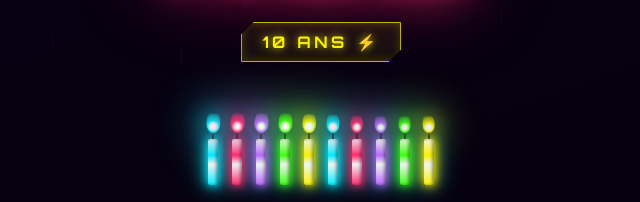
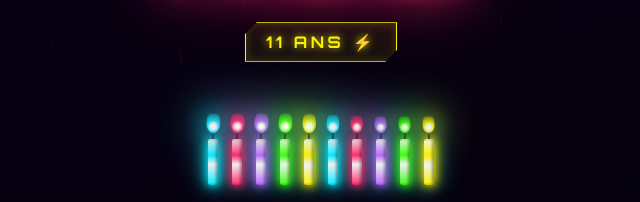
Before and after one commit to Aymane3369/happydaynoe, a plain HTML site: page index.html in a window 1280 px wide. Shown: the part 399-601 px from the top of the page, 319-959 px from the left. Drawn offline with nearby package versions, Linux system fonts and the light colour scheme.

Commit message:
Update age and game name in index.html

```diff
--- a/index.html
+++ b/index.html
@@ -1092,8 +1092,8 @@
   </h1>
 
   <p class="badge">
-    <span class="txt-cyber">10 ANS <span aria-hidden="true">⚡</span></span>
-    <span class="txt-cute">10 ans <span aria-hidden="true">🎈</span></span>
+    <span class="txt-cyber">11 ANS <span aria-hidden="true">⚡</span></span>
+    <span class="txt-cute">11 ans <span aria-hidden="true">🎈</span></span>
   </p>
 
   <button class="bougies" type="button" aria-label="Souffler les dix bougies">
@@ -1130,7 +1130,7 @@
          target="_blank" rel="noopener noreferrer">
         <span class="ico" aria-hidden="true">🏃</span>
         <span class="txt">
-          <span class="nom-jeu">Stickman</span>
+          <span class="nom-jeu">Strongman</span>
           <span class="sous">Cours et saute</span>
         </span>
       </a>
```
